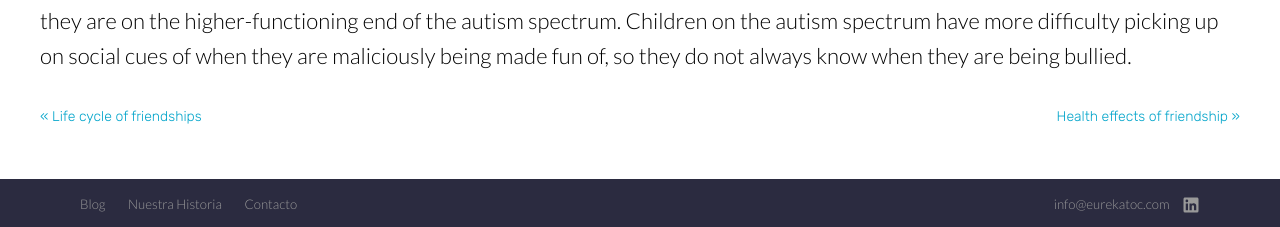
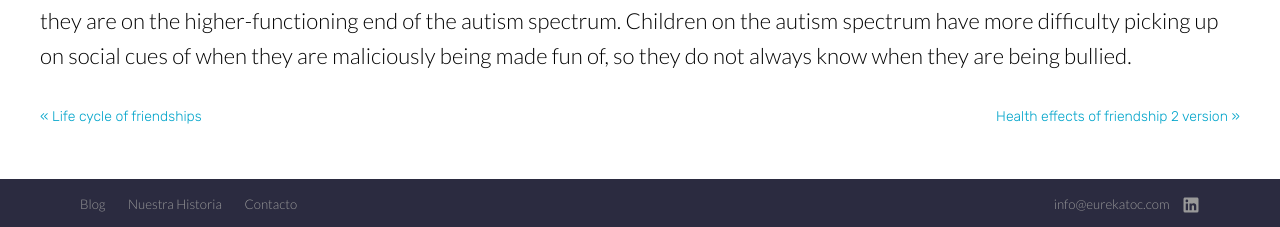
Before and after one commit to crisdesplats/eurekatalks, a Jekyll site: the page built from _posts/2016-08-06-development-issues.md, in a window 1280 px wide and 900 px high, scrolled down 4686 px. Shown: the part 670-897 px from the top of the window. Built offline with Jekyll 4.4.1, drawn with Linux system fonts in a browser that asks for light colours; nearby versions of some CDN libraries; comment, search, counter and statistics services are not loaded.

Commit message:
Update from Forestry.io Cristian Desplats updated _posts/2016-08-06-development-issues.md Cristian Desplats updated _posts/2016-08-12-health.md

```diff
--- a/_posts/2016-08-12-health.md
+++ b/_posts/2016-08-12-health.md
@@ -1,14 +1,14 @@
 ---
-title: Health effects of friendship
-date: 2016-08-12
+title: Health effects of friendship 2 version
+date: 2016-08-12 00:00:00 +0000
 description: How does friendship play a role in your health?
 categories:
-  - friendship
-  - health
+- friendship
+- health
 image: https://source.unsplash.com/collection/375719/2000x1322?a=.png
 author_staff_member: 1_martin
+
 ---
-
 Conventional wisdom suggests that good friendships enhance an individual's sense of happiness and overall well-being. Indeed, a number of studies have found that strong social supports improve a woman's prospects for good health and longevity. Conversely, loneliness and a lack of social supports have been linked to an increased risk of heart disease, viral infections, and cancer, as well as higher mortality rates overall. Two researchers have even termed friendship networks a "behavioral vaccine" that boosts both physical and mental health.
 
 ![Man](https://source.unsplash.com/random/1500x1000)
```
